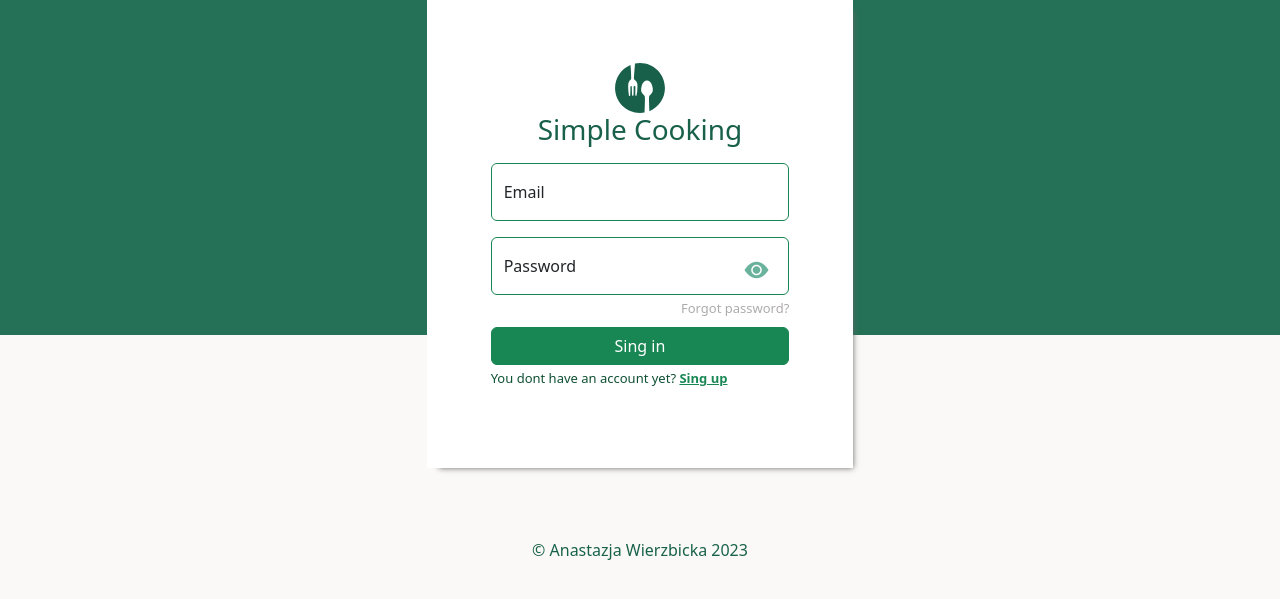
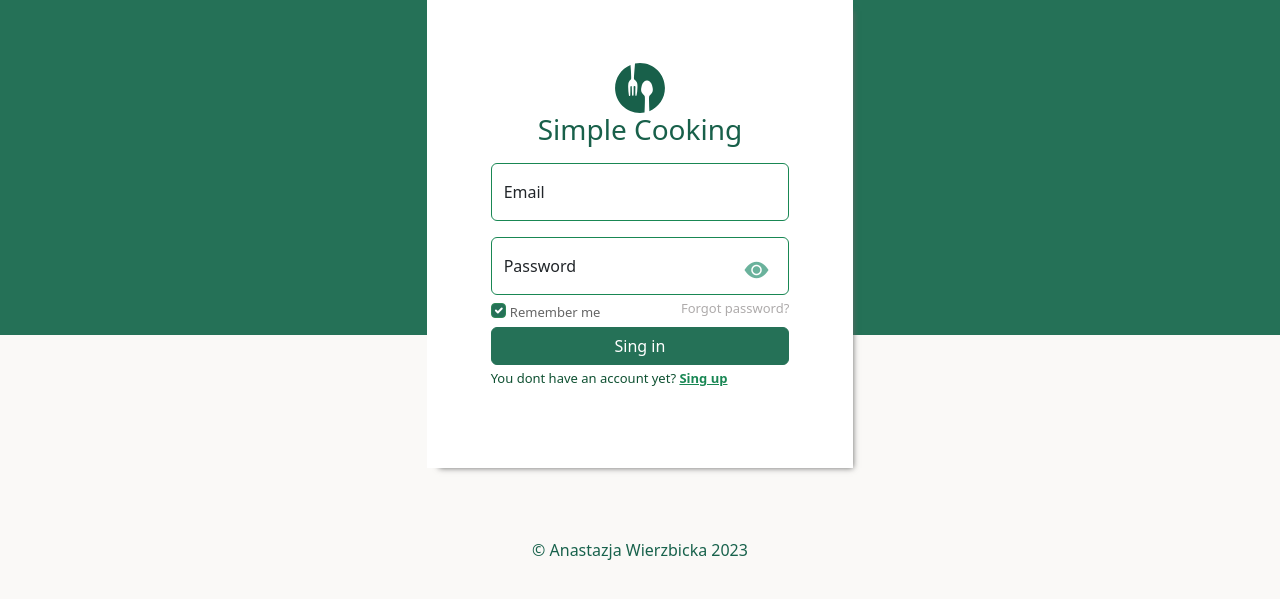
Before and after one commit to anastazjaW01/simpleCookingBlog, a PHP site: page / in a window 1280 px wide. Shown: the part 65-664 px from the top of the page. Run offline with PHP 8.4, Linux system fonts and the light colour scheme.

Commit message:
Change style on login and registration page

```diff
--- a/index.php
+++ b/index.php
@@ -5,7 +5,7 @@
         <meta charset="utf-8">
         <link href="https://cdn.jsdelivr.net/npm/bootstrap@5.3.0-alpha1/dist/css/bootstrap.min.css" rel="stylesheet" integrity="sha384-GLhlTQ8iRABdZLl6O3oVMWSktQOp6b7In1Zl3/Jr59b6EGGoI1aFkw7cmDA6j6gD" crossorigin="anonymous">
         <link rel="stylesheet" href="https://cdn.jsdelivr.net/npm/bootstrap-icons@1.10.3/font/bootstrap-icons.css" integrity="sha384-b6lVK+yci+bfDmaY1u0zE8YYJt0TZxLEAFyYSLHId4xoVvsrQu3INevFKo+Xir8e" crossorigin="anonymous">
-        <link rel="stylesheet" href="style.css">
+        <link rel="stylesheet" href="styles/style.css?v=<?php echo time(); ?>">
     </head>
     <body>
     <script src="https://cdn.jsdelivr.net/npm/bootstrap@5.3.0-alpha1/dist/js/bootstrap.bundle.min.js" integrity="sha384-w76AqPfDkMBDXo30jS1Sgez6pr3x5MlQ1ZAGC+nuZB+EYdgRZgiwxhTBTkF7CXvN" crossorigin="anonymous"></script>
@@ -13,7 +13,7 @@
         <div class="row">
         <div class="login col-lg-4 offset-lg-4 col-md-6 offset-md-3 col-sm-8 offset-sm-2 ">
         <div class="row">
-        <img class="" src="path13547.svg" width=50 height="50"/>
+        <img class="" src="images/path13547.svg" width=50 height="50"/>
             <h3>Simple Cooking</h3>
         </div>
         <form>
@@ -25,8 +25,17 @@
                 <input type="password" class="form-control border-success" id="password" name="password" placeholder="Hasło">
                 <span id="eyeButton" onclick="showHide()"><i class="bi bi-eye-fill" id="icon" onclick="changeIcon()"></i></span>
                 <label for="password">Password</label>
-                <a href="forgotPass.php" class="fp link mt-1" style="font-size:small"> Forgot password?</a><br>
-                <button type="submit" class="btn btn-success col-12 mt-2 mb-1" id="logowanie" name="submit">Sing in</button>
+                <div class="row mt-1">
+                    <div class="col-6">
+                    <input class="form-check-input" name="is_featured" type="checkbox" value="1" id="flexCheckDefault" style="border: seagreen 1px solid" checked>
+                <label class="form-check-label checkBtn" for="flexCheckDefault">
+                    Remember me
+                </label>
+                    </div>
+                    <div class="col-6">
+                    <a href="forgotPass.php" class="fp link"> Forgot password?</a></div>
+                </div>
+                <button type="submit" class="btn btn-success col-12 mt-1 mb-1" id="logowanie" name="submit">Sing in</button>
                 <p style="color: #0f5132; font-size: small">You dont have an account yet?
                 <a class="link-success fw-bold " href="singUp.php" style="font-size: small">Sing up</a></p>
             </div>
@@ -39,6 +48,6 @@
         </footer>
         </div>
     </div>
-    <script src="eyeChange.js"></script>
+    <script src="scripts/eyeChange.js"></script>
     </body>
 </html>
--- /dev/null
+++ b/scripts/textChange.js
@@ -0,0 +1,5 @@
+let send=document.getElementById('send');
+
+function changeText(){
+    send.disabled=true;
+}
--- a/style.css
+++ b/styles/style.css
@@ -34,6 +34,48 @@ h3{
     text-decoration: none;
     color: #aeabab;
     float: right;
+    font-size:small;
+}
+
+.wrongEmail{
+    color: #af3535;
+    font-size:small;
+    text-align: left;
+}
+
+.btn-success{
+    background-color: #257157;
+    border-color: #257157;
+}
+
+.btn-success:hover{
+    background-color: #18604a;
+    border-color: #18604a;
+}
+
+input[type='checkbox'] {
+    height: 15px;
+    width: 15px;
+}
+
+input[type='checkbox']:checked {
+    background-color: #257157;
+    border-color: #18604a;
+    height: 15px;
+    width: 15px;
+}
+
+.form-check-input:focus{
+    box-shadow: inset 0 1px 1px rgba(0, 0, 0, 0.075), 0 0 8px rgba(4, 168, 47, 0.6);
+}
+
+.form-control:focus {
+    box-shadow: inset 0 1px 1px rgba(0, 0, 0, 0.075), 0 0 8px rgba(4, 151, 43, 0.6);
+}
+
+.checkBtn{
+color:#666;
+font-size:small;
 }
 
 .fp:hover{
```
Also changed, not shown: forgotPass.php (+7 -4 lines), singUp.php (+17 -5 lines), images/path13547.svg (renamed from path13547.svg), images/pathwhite.svg (renamed from pathwhite.svg), scripts/eyeChange.js (renamed from eyeChange.js), scripts/validation.js (renamed from validation.js).
